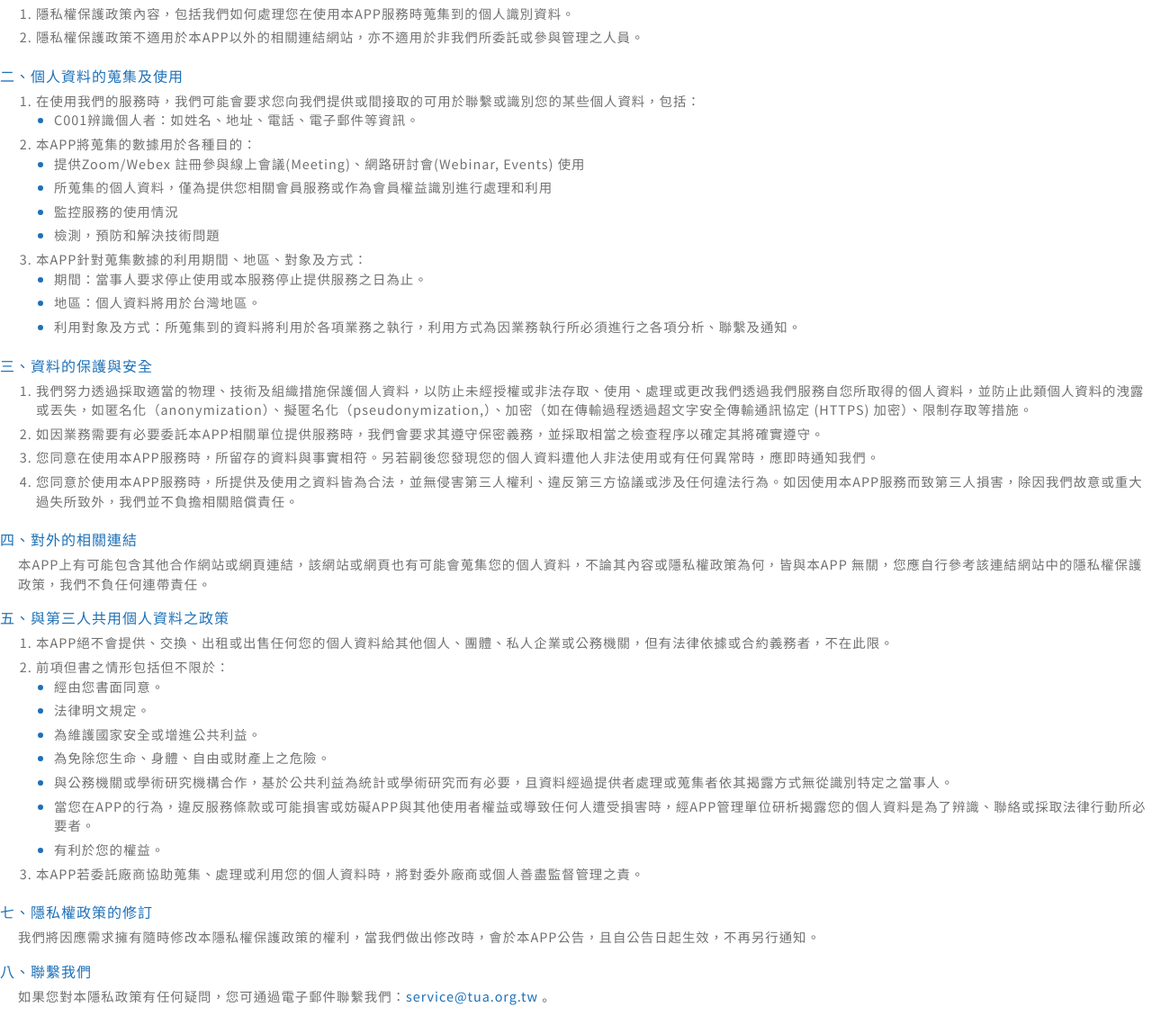
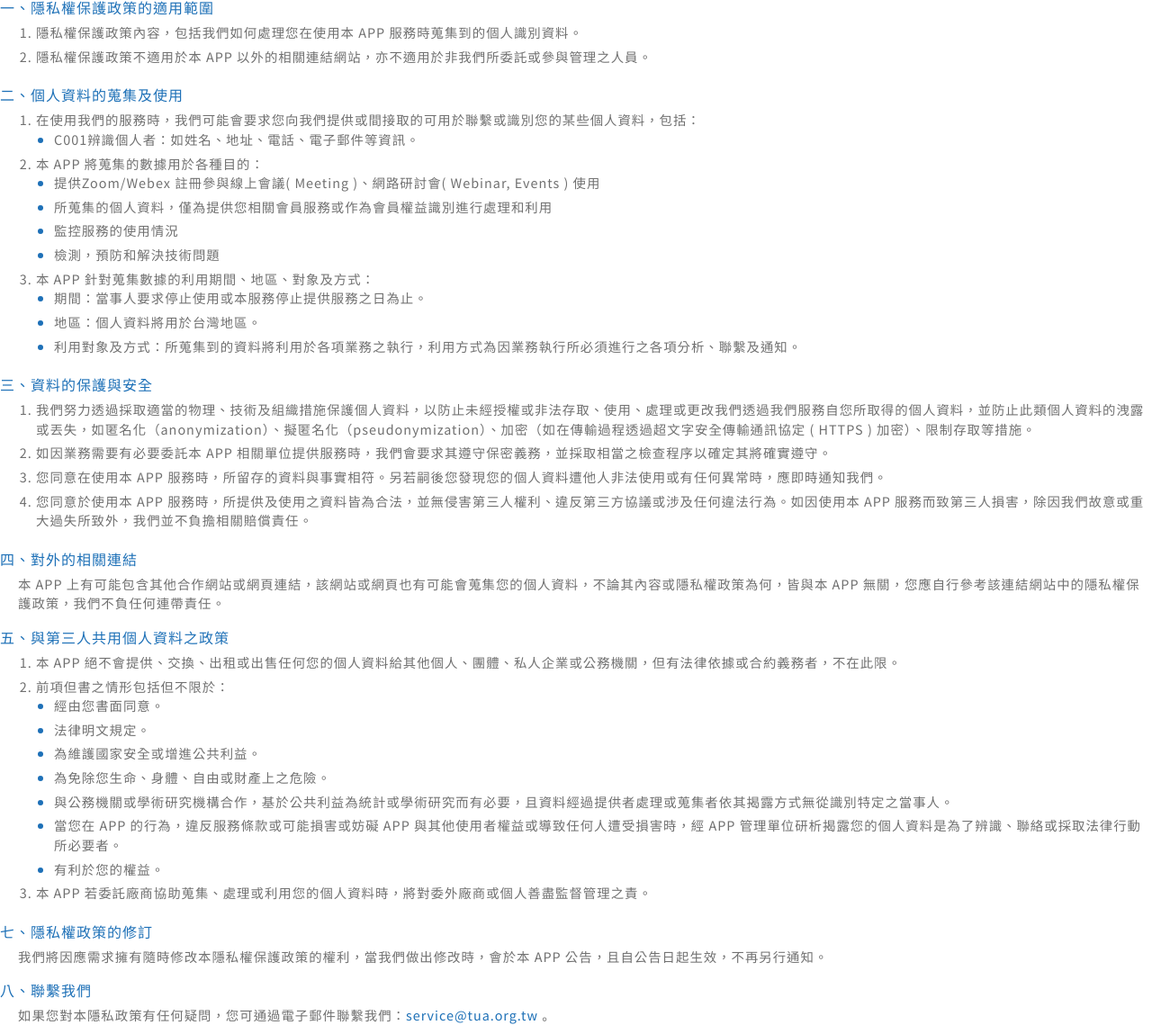
Before and after one commit to athomec/tua, a plain HTML site: page index.html in a window 1280 px wide. Shown: the part 62-1201 px from the top of the page at 90% size. Before the commit the page ends 1179 px from the top, so only its background shows below. Drawn offline with Linux system fonts and the light colour scheme.

Commit message:
測試調整

```diff
--- a/index.html
+++ b/index.html
@@ -23,14 +23,14 @@
 	<div class="wrapper" data-bg="login">
 	<div class="container pages gray font-xs">
 			<p>
-				「TUA APP」是由「台灣泌尿科醫學會」（下稱我們）所經營之APP(下稱本APP)各項服務與資訊。以下是我們的隱私權保護政策，幫助您瞭解本APP所蒐集的個人資料之運用及保護方式。
+				「TUA APP」是由「台灣泌尿科醫學會」（下稱我們）所經營之 APP (下稱本 APP )各項服務與資訊。以下是我們的隱私權保護政策，幫助您瞭解本 APP 所蒐集的個人資料之運用及保護方式。
 			</p>
 			<ul>
 				<li>
 					<h2 class="title">一、隱私權保護政策的適用範圍</h2>
 					<ol>
-						<li>隱私權保護政策內容，包括我們如何處理您在使用本APP服務時蒐集到的個人識別資料。</li>
-						<li>隱私權保護政策不適用於本APP以外的相關連結網站，亦不適用於非我們所委託或參與管理之人員。</li>
+						<li>隱私權保護政策內容，包括我們如何處理您在使用本 APP 服務時蒐集到的個人識別資料。</li>
+						<li>隱私權保護政策不適用於本 APP 以外的相關連結網站，亦不適用於非我們所委託或參與管理之人員。</li>
 					</ol>
 				</li>
 			</ul>
@@ -45,16 +45,16 @@
 							</ul>
 						</li>
 						<li>
-							本APP將蒐集的數據用於各種目的：
+							本 APP 將蒐集的數據用於各種目的：
 							<ul>
-								<li>提供Zoom/Webex 註冊參與線上會議(Meeting)、網路研討會(Webinar, Events) 使用</li>
+								<li>提供Zoom/Webex 註冊參與線上會議( Meeting )、網路研討會( Webinar, Events ) 使用</li>
 								<li>所蒐集的個人資料，僅為提供您相關會員服務或作為會員權益識別進行處理和利用</li>
 								<li>監控服務的使用情況</li>
 								<li>檢測，預防和解決技術問題</li>
 							</ul>
 						</li>
 						<li>
-							本APP針對蒐集數據的利用期間、地區、對象及方式：
+							本 APP 針對蒐集數據的利用期間、地區、對象及方式：
 							<ul>
 								<li>期間：當事人要求停止使用或本服務停止提供服務之日為止。</li>
 								<li>地區：個人資料將用於台灣地區。</li>
@@ -69,17 +69,17 @@
 					<h2 class="title">三、資料的保護與安全</h2>
 					<ol>
 						<li>
-							我們努力透過採取適當的物理、技術及組織措施保護個人資料，以防止未經授權或非法存取、使用、處理或更改我們透過我們服務自您所取得的個人資料，並防止此類個人資料的洩露或丟失，如匿名化（anonymization）、擬匿名化（pseudonymization,）、加密（如在傳輸過程透過超文字安全傳輸通訊協定
-							(HTTPS) 加密）、限制存取等措施。
+							我們努力透過採取適當的物理、技術及組織措施保護個人資料，以防止未經授權或非法存取、使用、處理或更改我們透過我們服務自您所取得的個人資料，並防止此類個人資料的洩露或丟失，如匿名化（anonymization）、擬匿名化（pseudonymization）、加密（如在傳輸過程透過超文字安全傳輸通訊協定
+							( HTTPS ) 加密）、限制存取等措施。
 						</li>
 						<li>
-							如因業務需要有必要委託本APP相關單位提供服務時，我們會要求其遵守保密義務，並採取相當之檢查程序以確定其將確實遵守。
+							如因業務需要有必要委託本 APP 相關單位提供服務時，我們會要求其遵守保密義務，並採取相當之檢查程序以確定其將確實遵守。
 						</li>
 						<li>
-							您同意在使用本APP服務時，所留存的資料與事實相符。另若嗣後您發現您的個人資料遭他人非法使用或有任何異常時，應即時通知我們。
+							您同意在使用本 APP 服務時，所留存的資料與事實相符。另若嗣後您發現您的個人資料遭他人非法使用或有任何異常時，應即時通知我們。
 						</li>
 						<li>
-							您同意於使用本APP服務時，所提供及使用之資料皆為合法，並無侵害第三人權利、違反第三方協議或涉及任何違法行為。如因使用本APP服務而致第三人損害，除因我們故意或重大過失所致外，我們並不負擔相關賠償責任。
+							您同意於使用本 APP 服務時，所提供及使用之資料皆為合法，並無侵害第三人權利、違反第三方協議或涉及任何違法行為。如因使用本 APP 服務而致第三人損害，除因我們故意或重大過失所致外，我們並不負擔相關賠償責任。
 						</li>
 					</ol>
 				</li>
@@ -88,7 +88,7 @@
 				<li>
 					<h2 class="title">四、對外的相關連結</h2>
 					<p>
-						本APP上有可能包含其他合作網站或網頁連結，該網站或網頁也有可能會蒐集您的個人資料，不論其內容或隱私權政策為何，皆與本APP 無關，您應自行參考該連結網站中的隱私權保護政策，我們不負任何連帶責任。
+						本 APP 上有可能包含其他合作網站或網頁連結，該網站或網頁也有可能會蒐集您的個人資料，不論其內容或隱私權政策為何，皆與本 APP 無關，您應自行參考該連結網站中的隱私權保護政策，我們不負任何連帶責任。
 					</p>
 				</li>
 			</ul>
@@ -97,7 +97,7 @@
 					<h2 class="title">五、與第三人共用個人資料之政策</h2>
 					<ol>
 						<li>
-							本APP絕不會提供、交換、出租或出售任何您的個人資料給其他個人、團體、私人企業或公務機關，但有法律依據或合約義務者，不在此限。
+							本 APP 絕不會提供、交換、出租或出售任何您的個人資料給其他個人、團體、私人企業或公務機關，但有法律依據或合約義務者，不在此限。
 						</li>
 						<li>
 							前項但書之情形包括但不限於：
@@ -107,12 +107,12 @@
 								<li>為維護國家安全或增進公共利益。</li>
 								<li>為免除您生命、身體、自由或財產上之危險。</li>
 								<li>與公務機關或學術研究機構合作，基於公共利益為統計或學術研究而有必要，且資料經過提供者處理或蒐集者依其揭露方式無從識別特定之當事人。</li>
-								<li>當您在APP的行為，違反服務條款或可能損害或妨礙APP與其他使用者權益或導致任何人遭受損害時，經APP管理單位研析揭露您的個人資料是為了辨識、聯絡或採取法律行動所必要者。</li>
+								<li>當您在 APP 的行為，違反服務條款或可能損害或妨礙 APP 與其他使用者權益或導致任何人遭受損害時，經 APP 管理單位研析揭露您的個人資料是為了辨識、聯絡或採取法律行動所必要者。</li>
 								<li>有利於您的權益。</li>
 							</ul>
 						</li>
 						<li>
-							本APP若委託廠商協助蒐集、處理或利用您的個人資料時，將對委外廠商或個人善盡監督管理之責。
+							本 APP 若委託廠商協助蒐集、處理或利用您的個人資料時，將對委外廠商或個人善盡監督管理之責。
 						</li>
 					</ol>
 				</li>
@@ -121,7 +121,7 @@
 				<li>
 					<h2 class="title">七、隱私權政策的修訂</h2>
 					<p>
-						我們將因應需求擁有隨時修改本隱私權保護政策的權利，當我們做出修改時，會於本APP公告，且自公告日起生效，不再另行通知。
+						我們將因應需求擁有隨時修改本隱私權保護政策的權利，當我們做出修改時，會於本 APP 公告，且自公告日起生效，不再另行通知。
 					</p>
 				</li>
 			</ul>
```
